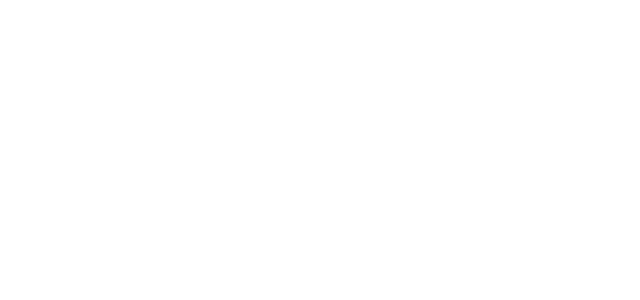
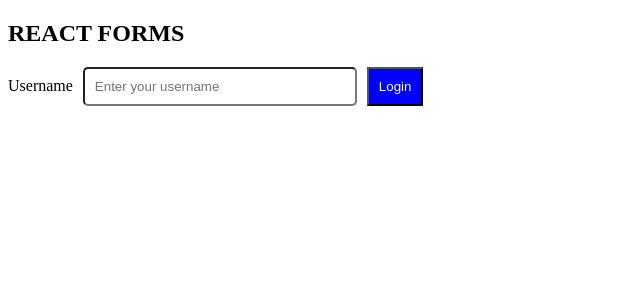
Before and after one commit to abiyababy8/react-programs, a React (Vite) app in the folder demo8/: page / in a window 1280 px wide. Shown: the top 300 px of the page, without its empty margins (0-640 px from the left). Built offline with nearby package versions, Linux system fonts and the light colour scheme.

Commit message:
added some code

```diff
--- a/demo8/src/App.jsx
+++ b/demo8/src/App.jsx
@@ -2,10 +2,17 @@
 
 function App() {
 
-
+  const loginUser = () => {
+    console.log('Inside loginUser function')
+  }
   return (
     <>
-
+      <h2>REACT FORMS</h2>
+      <form onSubmit={loginUser}>
+        <label htmlFor="">Username</label>
+        <input type="text" placeholder="Enter your username" style={{ padding: '10px', marginLeft: '10px', width: '250px', borderRadius: '5px' }} />
+        <input type="submit" style={{ backgroundColor: 'blue', padding: '10px', marginLeft: '10px', color: 'white' }} value={'Login'} />
+      </form>
     </>
   )
 }
```
